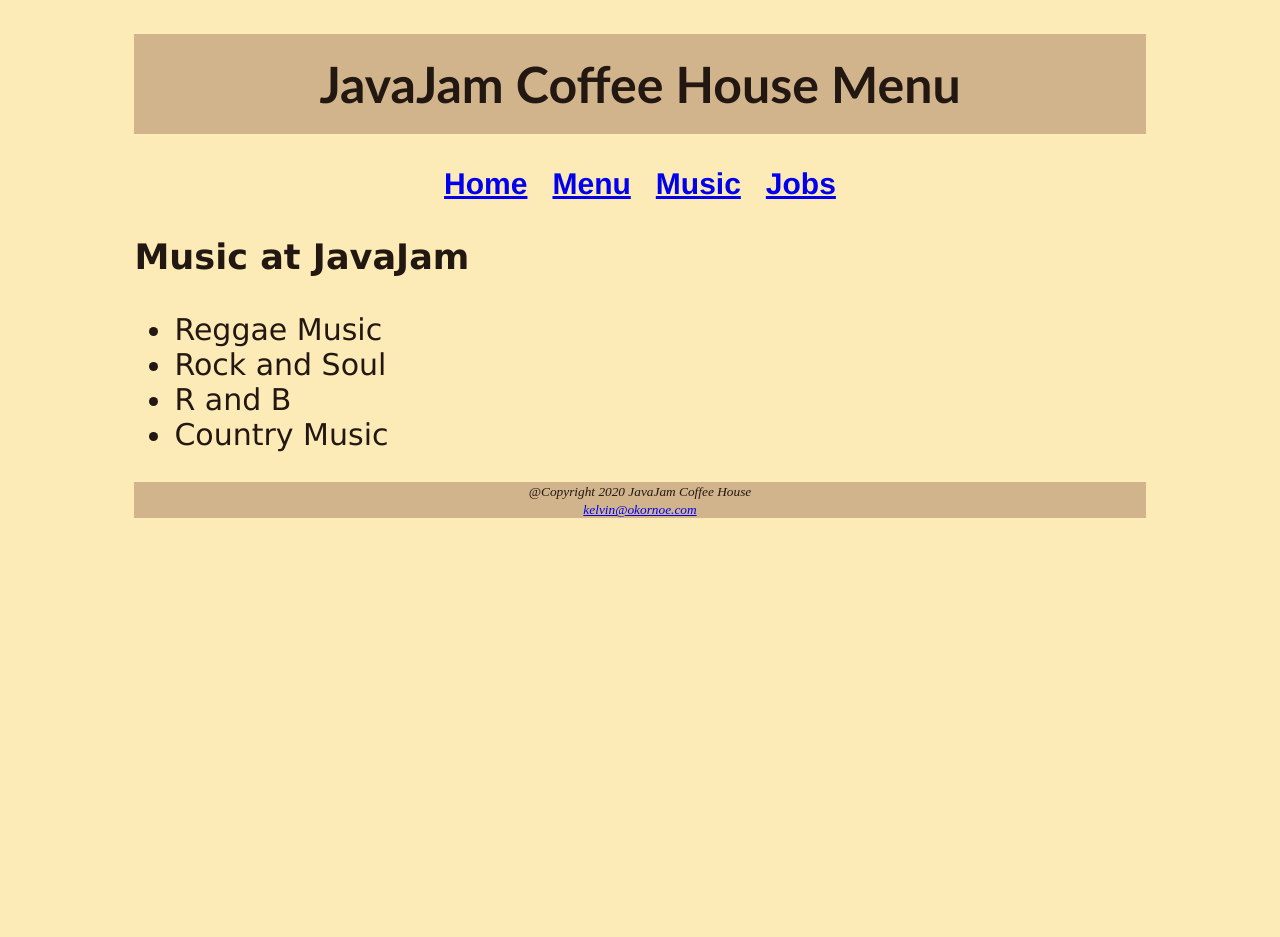
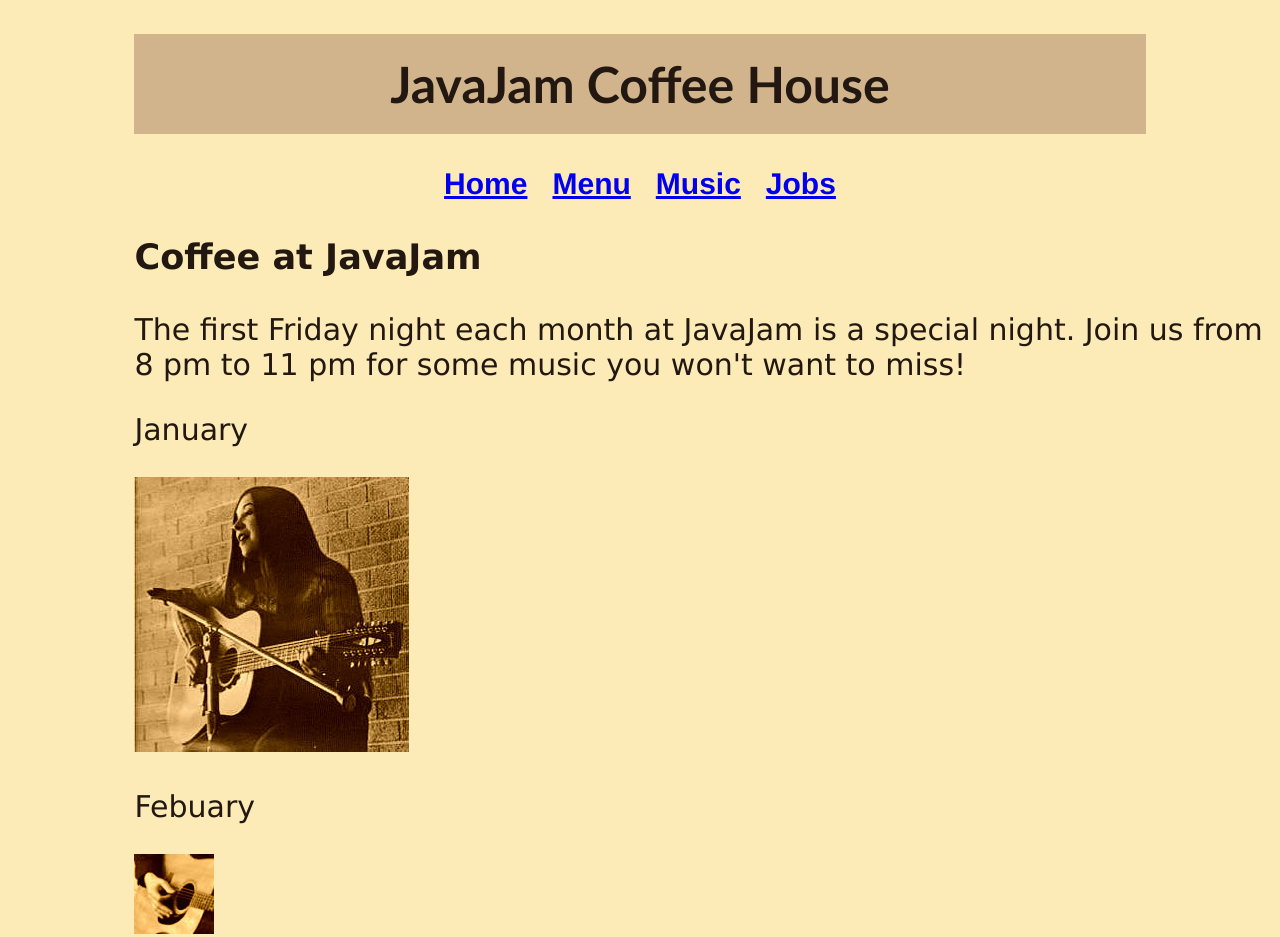
Before and after one commit to okornoe/javaJam-website, a plain HTML site: page music.html in a window 1280 px wide. Shown: the top 937 px of the page. Before the commit the page ends 800 px from the top, so only its background shows below. Drawn offline with Linux system fonts and the light colour scheme.

Commit message:
comment img element

```diff
--- a/javajam.css
+++ b/javajam.css
@@ -20,6 +20,18 @@ h3 {
     font-weight: 600;
 }
 
+/* img {
+    float: right;
+    width: 40%;
+    height: 100%;
+    clear: both;
+} */
+
+.main-content img {
+    float: right;
+    clear: boths;
+}
+
 main {
     font-family: Verdana, Geneva, Tahoma, sans-serif;
     font-size: 30px;
@@ -31,6 +43,7 @@ footer, h1 {
     text-align: center;
     margin-right: 10%;
     margin-left: 10%;
+    clear: boths;
 }
 
 #address {
--- a/music.html
+++ b/music.html
@@ -7,7 +7,7 @@
         <link href="javajam.css" rel="stylesheet">
     </head>
     <body>
-        <h1>JavaJam Coffee House Menu</h1>
+        <h1>JavaJam Coffee House</h1>
         <nav><b>
             <a href="index.html">Home</a> &nbsp;
             <a href="menu.html">Menu</a> &nbsp;
@@ -17,13 +17,16 @@
         </nav>
 
         <main>
-            <h3>Music at JavaJam</h3>
-            <ul>
-                <li>Reggae Music</li>
-                <li>Rock and Soul</li>
-                <li>R and B</li>
-                <li>Country Music</li>
-            </ul>
+            <h3>Coffee at JavaJam</h3>
+            <p>
+                The first Friday night each month at JavaJam is a special night.
+                Join us from 8 pm to 11 pm for some music you won't want to miss!
+            </p>
+
+            <p>January</p>
+            <img src="images/melanie.jpg" alt="melanie-img"/>
+            <p>Febuary</p>
+            <img src="images/gregthumb.jpg" alt="greg-img"/>
         </main>
 
 
```
